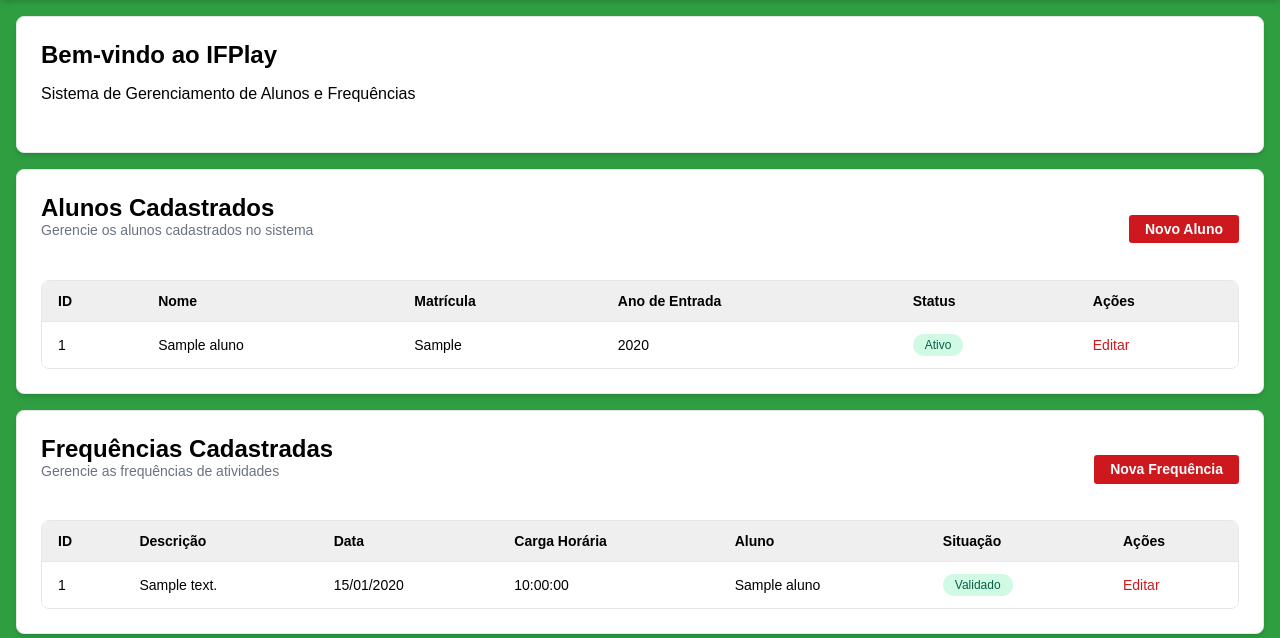
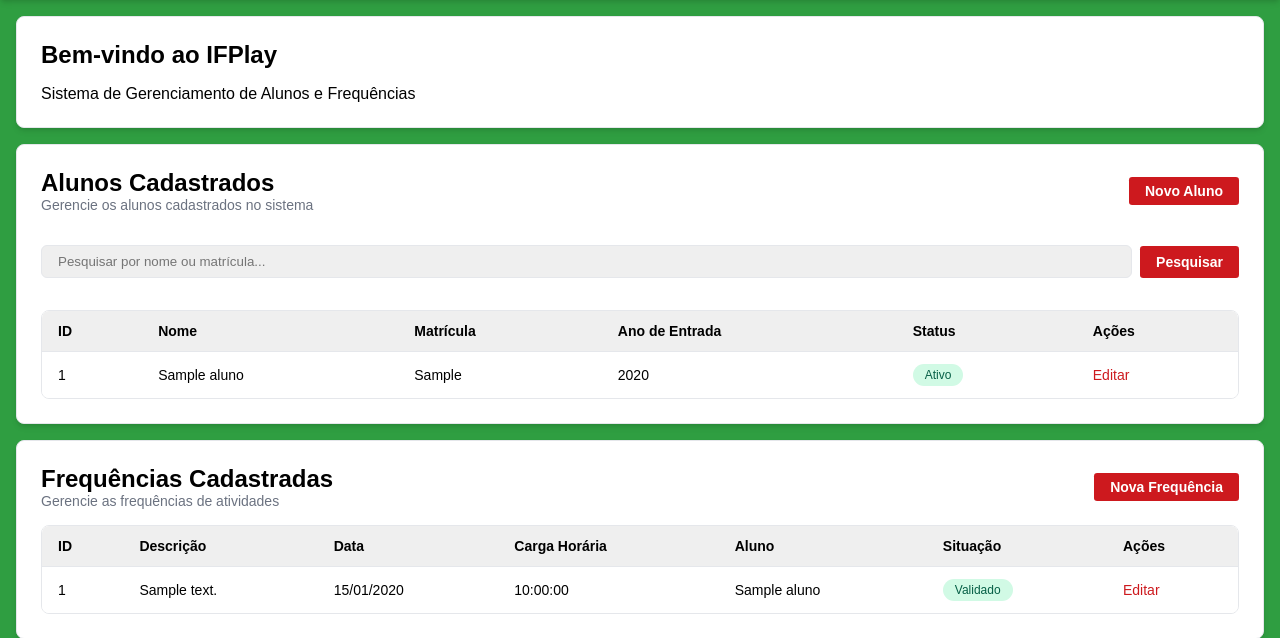
Before and after one commit to Efrnds/ifplay, a PHP site: page / in a window 1280 px wide. Shown: the part 100-738 px from the top of the page. Run offline with PHP 8.4, Linux system fonts and the light colour scheme; tables that the repository leaves empty hold one stand-in row (values such as "Sample post").

Commit message:
paginacao

```diff
--- a/components/listarAluno.php
+++ b/components/listarAluno.php
@@ -4,7 +4,29 @@ if (!isset($conn)) {
     require_once "../utils/conexao.php";
 }
 
-$sql = "SELECT alunoID, nome, matricula, anoEntrada, status FROM aluno ORDER BY status desc ";
+// Configuração da paginação
+$registros_por_pagina = 5;
+$pagina_atual = isset($_GET['pagina']) ? max(1, (int)$_GET['pagina']) : 1;
+$offset = ($pagina_atual - 1) * $registros_por_pagina;
+
+// Captura o termo de pesquisa
+$pesquisa = isset($_GET['pesquisa']) ? trim($_GET['pesquisa']) : '';
+$pesquisa_sql = $conn->real_escape_string($pesquisa);
+
+// Condição WHERE para pesquisa
+$where = '';
+if (!empty($pesquisa_sql)) {
+    $where = "WHERE nome LIKE '%$pesquisa_sql%' OR matricula LIKE '%$pesquisa_sql%'";
+}
+
+// Conta o total de registros (com filtro de pesquisa)
+$sql_count = "SELECT COUNT(*) as total FROM aluno $where";
+$result_count = $conn->query($sql_count);
+$total_registros = $result_count->fetch_assoc()['total'];
+$total_paginas = ceil($total_registros / $registros_por_pagina);
+
+// Consulta com LIMIT e OFFSET para paginação
+$sql = "SELECT alunoID, nome, matricula, anoEntrada, status FROM aluno $where ORDER BY status DESC LIMIT $registros_por_pagina OFFSET $offset";
 
 $result = $conn->query($sql);
 
@@ -21,6 +43,21 @@ if (!isset($is_included)) {
             <p style="color: var(--color-muted); font-size: 0.875rem;">Gerencie os alunos cadastrados no sistema</p>
         </div>
         <button class="btn" onclick="openModal('modalCadastro')">Novo Aluno</button>
+    </div>
+
+    <!-- Barra de Pesquisa -->
+    <div style="margin: 1rem 0;">
+        <form method="GET" action="" style="display: flex; gap: 0.5rem; align-items: center; flex-wrap: wrap;">
+            <input type="text"
+                   name="pesquisa"
+                   placeholder="Pesquisar por nome ou matrícula..."
+                   value="<?= htmlspecialchars($pesquisa) ?>"
+                   style="flex: 1; min-width: 200px; padding: 0.5rem 1rem; border: 1px solid var(--color-border); border-radius: 0.375rem; background: var(--color-surface); color: var(--color-text);">
+            <button type="submit" class="btn" style="padding: 0.5rem 1rem;">Pesquisar</button>
+            <?php if (!empty($pesquisa)): ?>
+                <a href="<?= isset($nivel) ? $nivel : '?' ?>" class="btn" style="padding: 0.5rem 1rem; background: var(--color-muted);">Limpar</a>
+            <?php endif; ?>
+        </form>
     </div>
 
     <div class="table-wrapper">
@@ -68,6 +105,79 @@ if (!isset($is_included)) {
             </tbody>
         </table>
     </div>
+
+    <?php if ($total_paginas > 1): ?>
+    <div class="pagination" style="display: flex; justify-content: center; align-items: center; gap: 0.5rem; margin-top: 1.5rem; flex-wrap: wrap;">
+        <?php
+        // Monta a URL base para paginação (mantém o termo de pesquisa)
+        $url_base = isset($nivel) ? $nivel : '?';
+        $separador = strpos($url_base, '?') !== false ? '&' : '?';
+        $param_pesquisa = !empty($pesquisa) ? 'pesquisa=' . urlencode($pesquisa) . '&' : '';
+        ?>
+
+        <!-- Botão Anterior -->
+        <?php if ($pagina_atual > 1): ?>
+            <a href="<?= $url_base . $separador . $param_pesquisa ?>pagina=<?= $pagina_atual - 1 ?>"
+               class="btn" style="padding: 0.5rem 1rem; font-size: 0.875rem;">
+                ← Anterior
+            </a>
+        <?php else: ?>
+            <span class="btn" style="padding: 0.5rem 1rem; font-size: 0.875rem; opacity: 0.5; cursor: not-allowed;">
+                ← Anterior
+            </span>
+        <?php endif; ?>
+
+        <!-- Números das páginas -->
+        <?php
+        $inicio = max(1, $pagina_atual - 2);
+        $fim = min($total_paginas, $pagina_atual + 2);
+
+        if ($inicio > 1): ?>
+            <a href="<?= $url_base . $separador . $param_pesquisa ?>pagina=1"
+               class="btn" style="padding: 0.5rem 0.75rem; font-size: 0.875rem;">1</a>
+            <?php if ($inicio > 2): ?>
+                <span style="color: var(--color-muted);">...</span>
+            <?php endif; ?>
+        <?php endif; ?>
+
+        <?php for ($i = $inicio; $i <= $fim; $i++): ?>
+            <?php if ($i == $pagina_atual): ?>
+                <span class="btn" style="padding: 0.5rem 0.75rem; font-size: 0.875rem; background: var(--color-muted); color: white; cursor: default;">
+                    <?= $i ?>
+                </span>
+            <?php else: ?>
+                <a href="<?= $url_base . $separador . $param_pesquisa ?>pagina=<?= $i ?>"
+                   class="btn" style="padding: 0.5rem 0.75rem; font-size: 0.875rem;">
+                    <?= $i ?>
+                </a>
+            <?php endif; ?>
+        <?php endfor; ?>
+
+        <?php if ($fim < $total_paginas): ?>
+            <?php if ($fim < $total_paginas - 1): ?>
+                <span style="color: var(--color-muted);">...</span>
+            <?php endif; ?>
+            <a href="<?= $url_base . $separador . $param_pesquisa ?>pagina=<?= $total_paginas ?>"
+               class="btn" style="padding: 0.5rem 0.75rem; font-size: 0.875rem;"><?= $total_paginas ?></a>
+        <?php endif; ?>
+
+        <!-- Botão Próximo -->
+        <?php if ($pagina_atual < $total_paginas): ?>
+            <a href="<?= $url_base . $separador . $param_pesquisa ?>pagina=<?= $pagina_atual + 1 ?>"
+               class="btn" style="padding: 0.5rem 1rem; font-size: 0.875rem;">
+                Próximo →
+            </a>
+        <?php else: ?>
+            <span class="btn" style="padding: 0.5rem 1rem; font-size: 0.875rem; opacity: 0.5; cursor: not-allowed;">
+                Próximo →
+            </span>
+        <?php endif; ?>
+    </div>
+
+    <p style="text-align: center; color: var(--color-muted); font-size: 0.75rem; margin-top: 0.75rem;">
+        Mostrando <?= min($offset + 1, $total_registros) ?> - <?= min($offset + $registros_por_pagina, $total_registros) ?> de <?= $total_registros ?> registros
+    </p>
+    <?php endif; ?>
 </div>
 
 <?php
--- a/utils/conexao.php
+++ b/utils/conexao.php
@@ -1,7 +1,7 @@
 <?php
 $servername = "127.0.0.1";
-$username = "eduardo";
-$password = "123456";
+$username = "root";
+$password = "";
 $dbname = "IFPlay_db";
 
 $conn = new mysqli($servername, $username, $password, $dbname);
```
